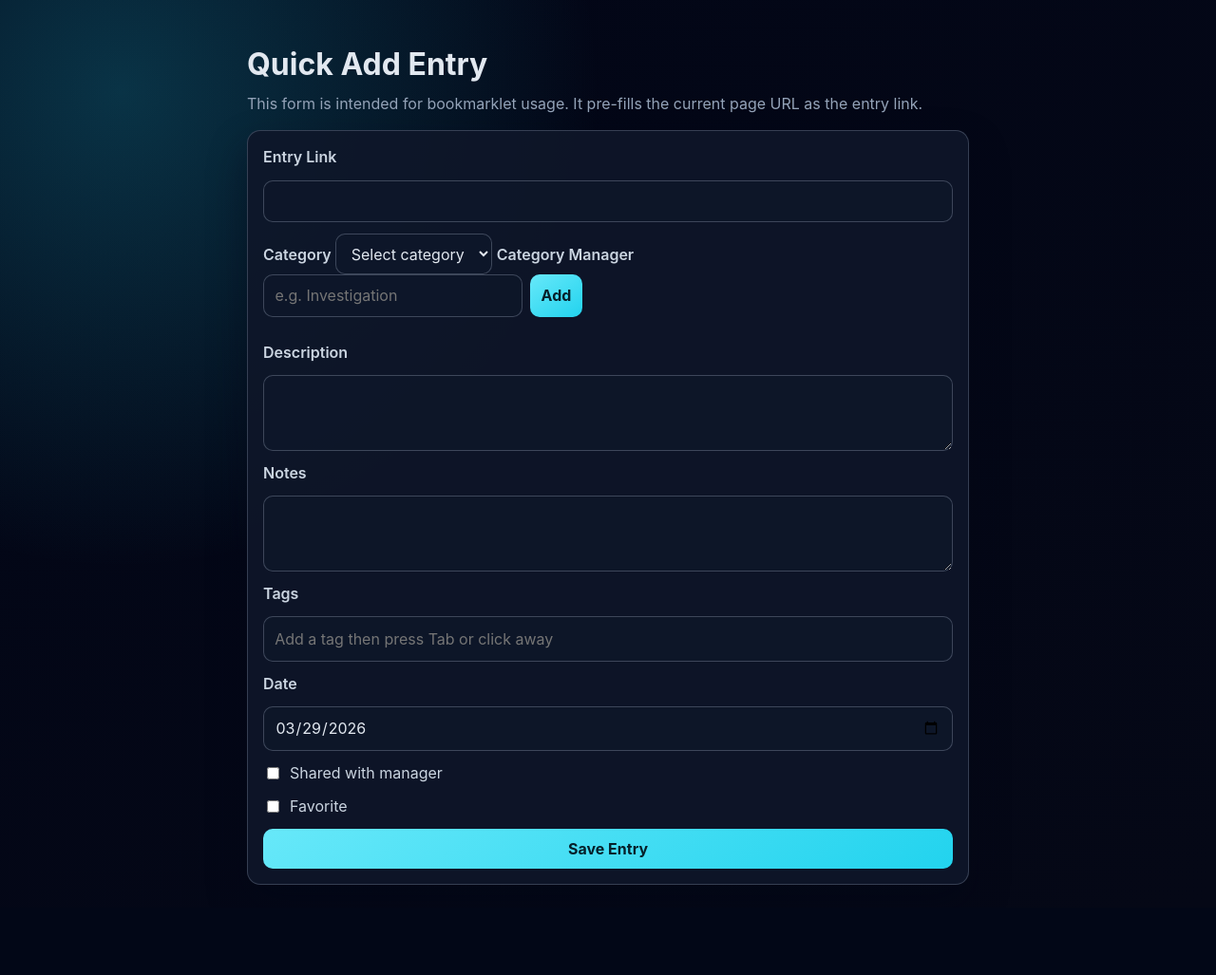
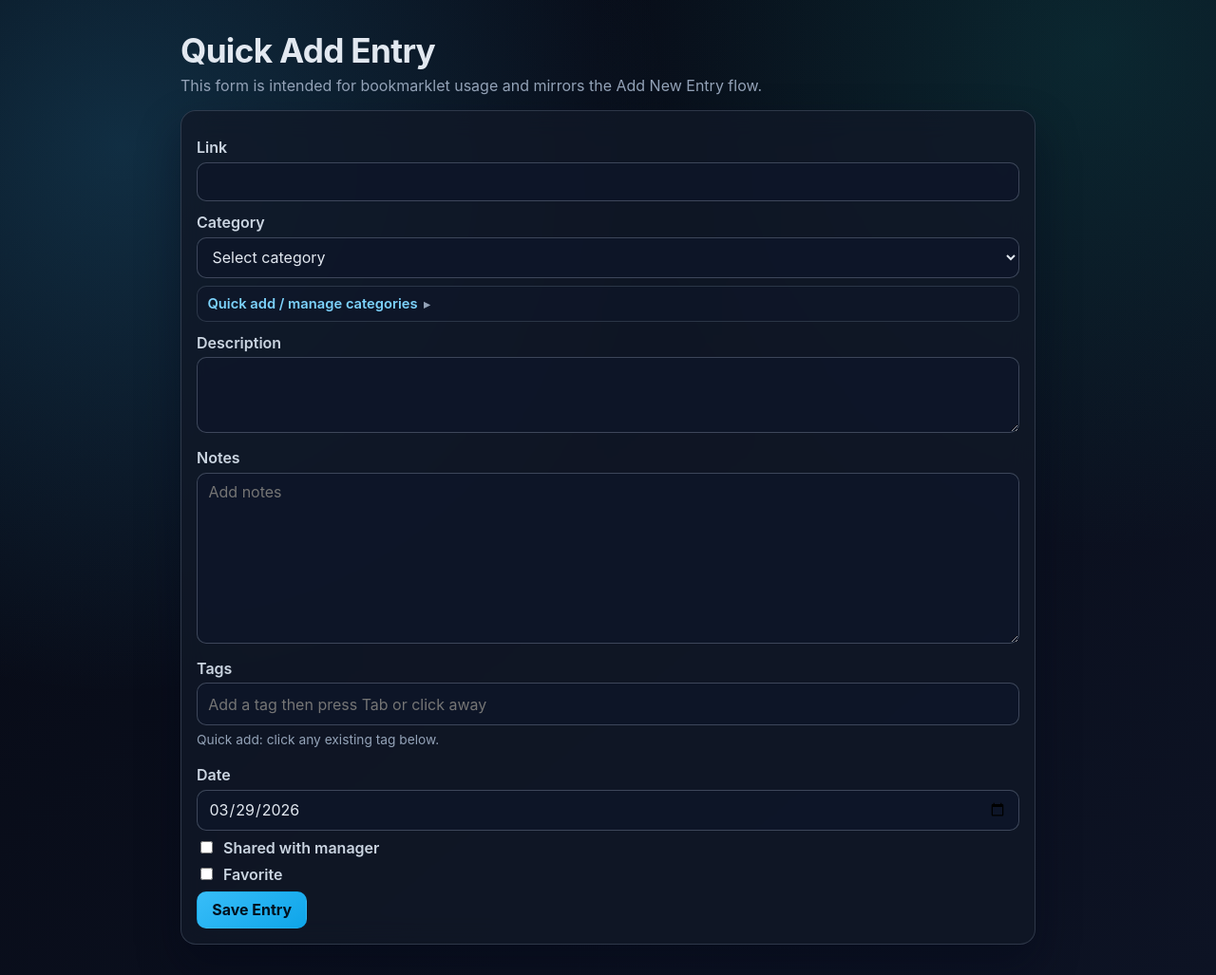
Before and after one commit to Mitchell-13/pack_tracker, a Flask app: page /bookmarklet/new in a window 1280 px wide. Shown: the whole page at 95% size. Before the commit the page ends 932 px from the top, so only its background shows below. Run offline with Flask 3, Linux system fonts and the light colour scheme; data that the repository does not hold is empty.

Commit message:
Unify bookmarklet form UI and behavior with add entry page

```diff
--- a/app.py
+++ b/app.py
@@ -518,12 +518,14 @@ def add_ticket() -> Any:
 def bookmarklet_add_ticket() -> str:
     db = get_db()
     categories = _category_rows(db)
+    available_tags = [row["name"] for row in _tag_rows(db)]
 
     if request.method == "GET":
         link = request.args.get("link", "").strip()
         return render_template(
             "bookmarklet_form.html",
             categories=categories,
+            available_tags=available_tags,
             today_date=date.today().isoformat(),
             success=False,
             error=False,
@@ -566,6 +568,7 @@ def bookmarklet_add_ticket() -> str:
         return render_template(
             "bookmarklet_form.html",
             categories=categories,
+            available_tags=available_tags,
             today_date=date.today().isoformat(),
             success=False,
             error=True,
@@ -597,6 +600,7 @@ def bookmarklet_add_ticket() -> str:
     return render_template(
         "bookmarklet_form.html",
         categories=categories,
+        available_tags=available_tags,
         today_date=date.today().isoformat(),
         success=True,
         error=False,
--- a/templates/bookmarklet_form.html
+++ b/templates/bookmarklet_form.html
@@ -4,17 +4,21 @@
   <meta charset="UTF-8" />
   <meta name="viewport" content="width=device-width, initial-scale=1.0" />
   <link rel="icon" href="{{ url_for('static', filename='favicon.ico') }}" />
-  <title>Quick Add</title>
+  <title>PackTracker · Quick Add</title>
   <style>
     :root {
-      --bg: #050816;
-      --panel: rgba(15, 23, 42, 0.9);
-      --panel-border: rgba(148, 163, 184, 0.3);
+      --bg: #060913;
+      --bg-alt: #0d1324;
+      --panel: rgba(17, 24, 39, 0.8);
+      --panel-border: rgba(148, 163, 184, 0.24);
       --text: #e2e8f0;
       --muted: #94a3b8;
-      --primary: #22d3ee;
+      --primary: #38bdf8;
+      --primary-strong: #0ea5e9;
+      --danger: #f87171;
       --success: #34d399;
       --error: #f87171;
+      --shadow: 0 22px 45px rgba(2, 6, 23, 0.42);
     }
 
     * { box-sizing: border-box; }
@@ -22,100 +26,94 @@
     body {
       font-family: 'Inter', 'Segoe UI', Roboto, Arial, sans-serif;
       margin: 0;
-      padding: 1.5rem 1rem;
-      line-height: 1.45;
+      padding: 2rem 1rem;
       color: var(--text);
       background:
-        radial-gradient(circle at 10% 10%, rgba(34, 211, 238, 0.22), transparent 35%),
-        linear-gradient(145deg, #020617, var(--bg));
+        radial-gradient(circle at 10% 15%, rgba(56, 189, 248, 0.2), transparent 40%),
+        radial-gradient(circle at 90% 5%, rgba(20, 184, 166, 0.15), transparent 35%),
+        linear-gradient(140deg, var(--bg) 0%, var(--bg-alt) 100%);
       min-height: 100vh;
     }
 
     .page-content {
-      width: min(100%, 760px);
+      width: min(100%, 900px);
       margin: 0 auto;
     }
 
-    h1 { margin-bottom: 0.4rem; }
-    p { color: var(--muted); margin-top: 0; }
+    h1 {
+      margin: 0 0 0.4rem;
+      font-size: clamp(1.6rem, 3vw, 2.2rem);
+      letter-spacing: -0.02em;
+    }
+
+    p {
+      margin-top: 0;
+      color: var(--muted);
+    }
 
     form {
-      display: grid;
-      gap: 0.75rem;
       border: 1px solid var(--panel-border);
-      border-radius: 14px;
+      border-radius: 16px;
       padding: 1rem;
       background: var(--panel);
-      box-shadow: 0 20px 40px rgba(2, 6, 23, 0.45);
+      box-shadow: var(--shadow);
+      backdrop-filter: blur(14px);
     }
 
-    label { font-weight: 600; color: #cbd5e1; }
+    label { display: block; margin: 0.75rem 0 0.35rem; font-weight: 600; color: #cbd5e1; }
 
     input,
     select,
     textarea,
     button {
-      font: inherit;
+      width: 100%;
       padding: 0.6rem 0.72rem;
       border-radius: 10px;
       border: 1px solid rgba(148, 163, 184, 0.35);
+      background: rgba(15, 23, 42, 0.85);
       color: var(--text);
-      background: rgba(15, 23, 42, 0.85);
+      font: inherit;
     }
 
-    textarea { min-height: 5rem; resize: vertical; }
-
-    button {
-      background: linear-gradient(145deg, #67e8f9, var(--primary));
-      color: #06202a;
-      font-weight: 700;
-      cursor: pointer;
-      border: 0;
+    input:focus,
+    select:focus,
+    textarea:focus {
+      outline: 2px solid rgba(56, 189, 248, 0.45);
+      border-color: var(--primary);
     }
 
-    .tag-editor {
-      border: 1px solid rgba(148, 163, 184, 0.35);
+    textarea { min-height: 80px; resize: vertical; }
+    .notes-input { min-height: 180px; }
+
+    .btn {
+      display: inline-flex;
+      align-items: center;
+      justify-content: center;
+      width: auto;
+      padding: 0.55rem 0.95rem;
+      border: 1px solid transparent;
       border-radius: 10px;
-      background: rgba(15, 23, 42, 0.85);
-      padding: 0.35rem;
-      display: flex;
-      flex-wrap: wrap;
-      gap: 0.35rem;
-      min-height: 42px;
+      background: linear-gradient(145deg, var(--primary), var(--primary-strong));
+      color: #02111f;
+      text-decoration: none;
+      font-weight: 700;
+      line-height: 1.2;
+      cursor: pointer;
+      transition: transform 0.18s ease, box-shadow 0.2s ease, background 0.2s ease;
     }
 
-    .tag-editor input {
-      border: 0;
-      outline: none;
-      min-width: 180px;
-      flex: 1;
-      padding: 0.35rem;
-      background: transparent;
+    .btn:hover { transform: translateY(-1px); box-shadow: 0 8px 24px rgba(14, 165, 233, 0.35); }
+
+    .btn.secondary {
+      background: rgba(15, 23, 42, 0.78);
+      color: #7dd3fc;
+      border-color: rgba(125, 211, 252, 0.35);
     }
 
-    .tag-bubble {
-      display: inline-flex;
-      align-items: center;
-      gap: 0.4rem;
-      background: rgba(34, 211, 238, 0.16);
-      color: #67e8f9;
-      border-radius: 999px;
-      padding: 0.2rem 0.55rem;
-      font-size: 0.9rem;
-    }
+    .btn.secondary:hover { background: rgba(30, 41, 59, 0.9); box-shadow: none; }
 
-    .tag-bubble button {
-      width: auto;
-      border: 0;
-      background: transparent;
-      color: inherit;
-      cursor: pointer;
-      padding: 0;
-      line-height: 1;
-      font-size: 1rem;
-    }
-
-    .inline { display: flex; align-items: center; gap: 0.5rem; font-weight: 400; }
+    .inline { display: flex; align-items: center; gap: 0.5rem; margin: 0.5rem 0; }
+    .inline input { width: auto; accent-color: var(--primary); }
 
     .message {
       padding: 0.75rem;
@@ -136,12 +134,108 @@
       border-color: rgba(248, 113, 113, 0.5);
       color: #fecaca;
     }
+
+    .field-with-button { display: flex; gap: 0.5rem; align-items: center; }
+    .field-with-button input { flex: 1; }
+    .field-with-button button { width: auto; white-space: nowrap; }
+
+    .category-manager {
+      margin-top: 0.5rem;
+      border: 1px solid rgba(148, 163, 184, 0.22);
+      border-radius: 10px;
+      background: rgba(15, 23, 42, 0.5);
+      padding: 0.55rem 0.65rem;
+    }
+
+    .category-manager summary {
+      cursor: pointer;
+      color: #7dd3fc;
+      font-size: 0.92rem;
+      font-weight: 600;
+      list-style: none;
+    }
+
+    .category-manager summary::-webkit-details-marker { display: none; }
+    .category-manager summary::after {
+      content: '▾';
+      margin-left: 0.4rem;
+      font-size: 0.8rem;
+      color: var(--muted);
+    }
+
+    .category-manager:not([open]) summary::after { content: '▸'; }
+    .category-manager .manager-content { margin-top: 0.55rem; }
+
+    .helper-text {
+      margin: 0.45rem 0 0;
+      color: var(--muted);
+      font-size: 0.86rem;
+    }
+
+    .tag-editor {
+      border: 1px solid rgba(148, 163, 184, 0.35);
+      border-radius: 10px;
+      background: rgba(15, 23, 42, 0.85);
+      padding: 0.35rem;
+      display: flex;
+      flex-wrap: wrap;
+      gap: 0.35rem;
+      min-height: 42px;
+    }
+
+    .tag-editor input { border: 0; outline: none; min-width: 180px; flex: 1; padding: 0.35rem; background: transparent; }
+
+    .tag-bubble {
+      display: inline-flex;
+      align-items: center;
+      gap: 0.4rem;
+      background: rgba(56, 189, 248, 0.16);
+      color: #7dd3fc;
+      border-radius: 999px;
+      padding: 0.2rem 0.55rem;
+      font-size: 0.9rem;
+    }
+
+    .tag-bubble button {
+      width: auto;
+      border: 0;
+      background: transparent;
+      color: inherit;
+      cursor: pointer;
+      padding: 0;
+      line-height: 1;
+      font-size: 1rem;
+    }
+
+    button.tag-bubble { width: auto; max-width: 100%; flex: 0 0 auto; border: 1px solid rgba(125, 211, 252, 0.3); }
+    .tag-list { display: flex; flex-wrap: wrap; gap: 0.35rem; }
+    .category-manager-list { margin-top: 0.6rem; }
+    .category-manager-list .tag-bubble { cursor: pointer; }
+
+    .tag-suggestions {
+      margin-top: 0.45rem;
+      display: flex;
+      flex-wrap: wrap;
+      gap: 0.35rem;
+    }
+
+    .tag-suggestions .tag-bubble {
+      cursor: pointer;
+      border: 1px solid rgba(125, 211, 252, 0.3);
+      transition: background-color 0.1s ease-in-out;
+    }
+
+    .tag-suggestions .tag-bubble:hover { background: rgba(56, 189, 248, 0.24); }
+
+    @media (max-width: 840px) {
+      body { padding: 1rem; }
+    }
   </style>
 </head>
 <body>
   <div class="page-content">
     <h1>Quick Add Entry</h1>
-    <p>This form is intended for bookmarklet usage. It pre-fills the current page URL as the entry link.</p>
+    <p>This form is intended for bookmarklet usage and mirrors the Add New Entry flow.</p>
 
     {% if success %}
       <div class="message success">Entry saved successfully. This window will close automatically.</div>
@@ -152,13 +246,13 @@
     {% endif %}
 
     <form method="post" action="{{ url_for('bookmarklet_add_ticket') }}">
-    <label for="link">Entry Link</label>
+      <label for="link">Link</label>
       <input id="link" name="link" type="url" value="{{ form_values['link'] }}" required />
 
-    <div class="category-manager" data-category-manager>
+      <div data-category-manager>
         <label for="category_id">Category</label>
         <select id="category_id" name="category_id" data-category-select required>
-        <option value="">Select category</option>
+          <option value="" {% if not form_values['category_id'] %}selected{% endif %} disabled>Select category</option>
           {% for category in categories %}
             <option value="{{ category['id'] }}" {% if form_values['category_id'] == category['id']|string %}selected{% endif %}>
               {{ category['name'] }}
@@ -166,33 +260,39 @@
           {% endfor %}
         </select>
 
-      <label for="new_category_name">Category Manager</label>
-      <div style="display:flex; gap:0.5rem;">
+        <details class="category-manager">
+          <summary>Quick add / manage categories</summary>
+          <div class="manager-content">
+            <div class="field-with-button">
               <input
                 id="new_category_name"
-          name="new_category_name"
                 type="text"
-          placeholder="e.g. Investigation"
+                placeholder="Type name and press Enter"
                 value="{{ form_values.get('new_category_name', '') }}"
                 data-category-name-input
               />
-        <button type="button" style="width:auto;" data-add-category-button>Add</button>
+              <button class="btn secondary" type="button" data-add-category-button>Add</button>
             </div>
-      <div class="tag-list" data-category-list style="display:flex; flex-wrap:wrap; gap:0.35rem; margin-top:0.5rem;"></div>
-      <p data-category-message style="margin:0.4rem 0 0; color:var(--muted);"></p>
+            <p class="helper-text">Tip: click an existing category chip below to delete it if unused.</p>
+            <div class="tag-list category-manager-list" data-category-list></div>
+            <p data-category-message class="helper-text"></p>
+          </div>
+        </details>
       </div>
 
       <label for="description">Description</label>
       <textarea id="description" name="description" required>{{ form_values['description'] }}</textarea>
 
       <label for="ai_analysis">Notes</label>
-    <textarea id="ai_analysis" name="ai_analysis">{{ form_values['notes'] }}</textarea>
+      <textarea id="ai_analysis" class="notes-input" name="ai_analysis" placeholder="Add notes">{{ form_values['notes'] }}</textarea>
 
       <label for="tags">Tags</label>
       <input id="tags" name="tags" type="hidden" value="{{ form_values['tags'] }}" />
-    <div class="tag-editor" data-tag-editor data-hidden-input-id="tags">
+      <div class="tag-editor" data-tag-editor data-hidden-input-id="tags" data-available-tags="{{ available_tags|join(', ') }}">
         <input type="text" placeholder="Add a tag then press Tab or click away" data-tag-input />
       </div>
+      <p class="helper-text">Quick add: click any existing tag below.</p>
+      <div class="tag-suggestions" data-tag-suggestions></div>
 
       <label for="date">Date</label>
       <input id="date" name="date" type="date" value="{{ form_values['date'] or today_date }}" required />
@@ -207,12 +307,11 @@
         Favorite
       </label>
 
-      <button type="submit">Save Entry</button>
+      <button class="btn" type="submit">Save Entry</button>
     </form>
   </div>
 
   <script>
-
     function initializeCategoryManager(manager) {
       const select = manager.querySelector('[data-category-select]');
       const nameInput = manager.querySelector('[data-category-name-input]');
@@ -223,11 +322,30 @@
         return;
       }
 
-      function parseCategoriesFromSelect() {
-        return Array.from(select.options)
-          .filter((option) => option.value)
-          .map((option) => ({ id: Number(option.value), name: option.textContent.trim() }))
-          .sort((a, b) => a.name.localeCompare(b.name));
+      function syncSelectOptions(categories, selectedId) {
+        const currentSelection = selectedId ?? select.value;
+        const placeholder = select.querySelector('option[value=""]');
+        select.innerHTML = '';
+
+        if (placeholder) {
+          select.appendChild(placeholder.cloneNode(true));
+        } else {
+          const option = document.createElement('option');
+          option.value = '';
+          option.textContent = 'Select category';
+          option.disabled = true;
+          select.appendChild(option);
+        }
+
+        categories.forEach((category) => {
+          const option = document.createElement('option');
+          option.value = String(category.id);
+          option.textContent = category.name;
+          if (String(category.id) === String(currentSelection)) {
+            option.selected = true;
+          }
+          select.appendChild(option);
+        });
       }
 
       function renderCategoryDeleteButtons(categories) {
@@ -242,6 +360,7 @@
             if (!confirm(`Delete category ${category.name}? This only works for unused categories.`)) {
               return;
             }
+
             const response = await fetch(`/categories/${category.id}/delete/json`, {
               method: 'POST',
               headers: { 'Content-Type': 'application/x-www-form-urlencoded' },
@@ -254,35 +373,12 @@
               return;
             }
 
-            syncAllCategoryManagers(payload.categories, select.value === String(category.id) ? '' : select.value);
+            const selectedId = select.value === String(category.id) ? '' : select.value;
+            syncAllCategoryManagers(payload.categories, selectedId);
             message.textContent = `Deleted category "${category.name}".`;
             message.style.color = 'var(--success)';
           });
           categoryList.appendChild(button);
-        });
-      }
-
-      function syncSelectOptions(categories, selectedId) {
-        const currentSelection = selectedId ?? select.value;
-        const placeholder = select.querySelector('option[value=""]');
-        select.innerHTML = '';
-        if (placeholder) {
-          select.appendChild(placeholder);
-        } else {
-          const option = document.createElement('option');
-          option.value = '';
-          option.textContent = 'Select category';
-          select.appendChild(option);
-        }
-
-        categories.forEach((category) => {
-          const option = document.createElement('option');
-          option.value = String(category.id);
-          option.textContent = category.name;
-          if (String(category.id) === String(currentSelection)) {
-            option.selected = true;
-          }
-          select.appendChild(option);
         });
       }
 
@@ -291,7 +387,7 @@
         renderCategoryDeleteButtons(categories);
       };
 
-      addButton.addEventListener('click', async () => {
+      async function createCategory() {
         const categoryName = nameInput.value.trim();
         if (!categoryName) {
           message.textContent = 'Category name is required.';
@@ -315,9 +411,21 @@
         syncAllCategoryManagers(payload.categories, String(payload.category.id));
         message.textContent = `Added category "${payload.category.name}".`;
         message.style.color = 'var(--success)';
+      }
+
+      addButton.addEventListener('click', createCategory);
+      nameInput.addEventListener('keydown', (event) => {
+        if (event.key === 'Enter') {
+          event.preventDefault();
+          createCategory();
+        }
       });
 
-      renderCategoryDeleteButtons(parseCategoriesFromSelect());
+      const categories = Array.from(select.options)
+        .filter((option) => option.value)
+        .map((option) => ({ id: Number(option.value), name: option.textContent.trim() }))
+        .sort((a, b) => a.name.localeCompare(b.name));
+      renderCategoryDeleteButtons(categories);
     }
 
     function syncAllCategoryManagers(categories, selectedId = '') {
@@ -328,22 +436,23 @@
       });
     }
 
-    document.querySelectorAll('[data-category-manager]').forEach((manager) => {
-      initializeCategoryManager(manager);
-    });
+    function parseTags(rawTags) {
+      return (rawTags || '')
+        .split(',')
+        .map((tag) => tag.trim())
+        .filter((tag) => tag);
+    }
 
     function initializeTagEditor(editor) {
       const hiddenInput = document.getElementById(editor.dataset.hiddenInputId);
       const tagInput = editor.querySelector('[data-tag-input]');
+      const suggestions = editor.parentElement.querySelector('[data-tag-suggestions]');
       if (!hiddenInput || !tagInput) {
         return;
       }
 
       const tags = [];
-      const existingTags = (hiddenInput.value || '')
-        .split(',')
-        .map((tag) => tag.trim())
-        .filter((tag) => tag);
+      const availableTags = parseTags(editor.dataset.availableTags || '');
 
       function syncHiddenInput() {
         hiddenInput.value = tags.join(', ');
@@ -352,6 +461,25 @@
       function removeTag(indexToRemove) {
         tags.splice(indexToRemove, 1);
         renderTags();
+      }
+
+      function renderTagSuggestions() {
+        if (!suggestions) {
+          return;
+        }
+
+        suggestions.innerHTML = '';
+        availableTags.forEach((tag) => {
+          const bubble = document.createElement('button');
+          bubble.type = 'button';
+          bubble.className = 'tag-bubble';
+          bubble.textContent = tag;
+          bubble.addEventListener('click', () => {
+            addTag(tag);
+            tagInput.focus();
+          });
+          suggestions.appendChild(bubble);
+        });
       }
 
       function renderTags() {
@@ -373,6 +501,13 @@
         });
 
         syncHiddenInput();
+        renderTagSuggestions();
+      }
+
+      function setTags(rawTags) {
+        tags.length = 0;
+        parseTags(rawTags).forEach((tag) => tags.push(tag));
+        renderTags();
       }
 
       function addTag(rawTag) {
@@ -395,13 +530,17 @@
         tagInput.value = '';
       }
 
-      existingTags.forEach((tag) => addTag(tag));
+      setTags(hiddenInput.value);
 
       tagInput.addEventListener('keydown', (event) => {
-        if (event.key === 'Tab') {
+        if (event.key === 'Tab' || event.key === 'Enter' || event.key === ',') {
           event.preventDefault();
           commitInputTag();
           tagInput.focus();
+        }
+
+        if (event.key === 'Backspace' && !tagInput.value && tags.length) {
+          removeTag(tags.length - 1);
         }
       });
 
@@ -415,6 +554,10 @@
 
       renderTags();
     }
+
+    document.querySelectorAll('[data-category-manager]').forEach((manager) => {
+      initializeCategoryManager(manager);
+    });
 
     document.querySelectorAll('[data-tag-editor]').forEach((editor) => {
       initializeTagEditor(editor);
```
Lines whose indentation alone changed are shown as unchanged.
